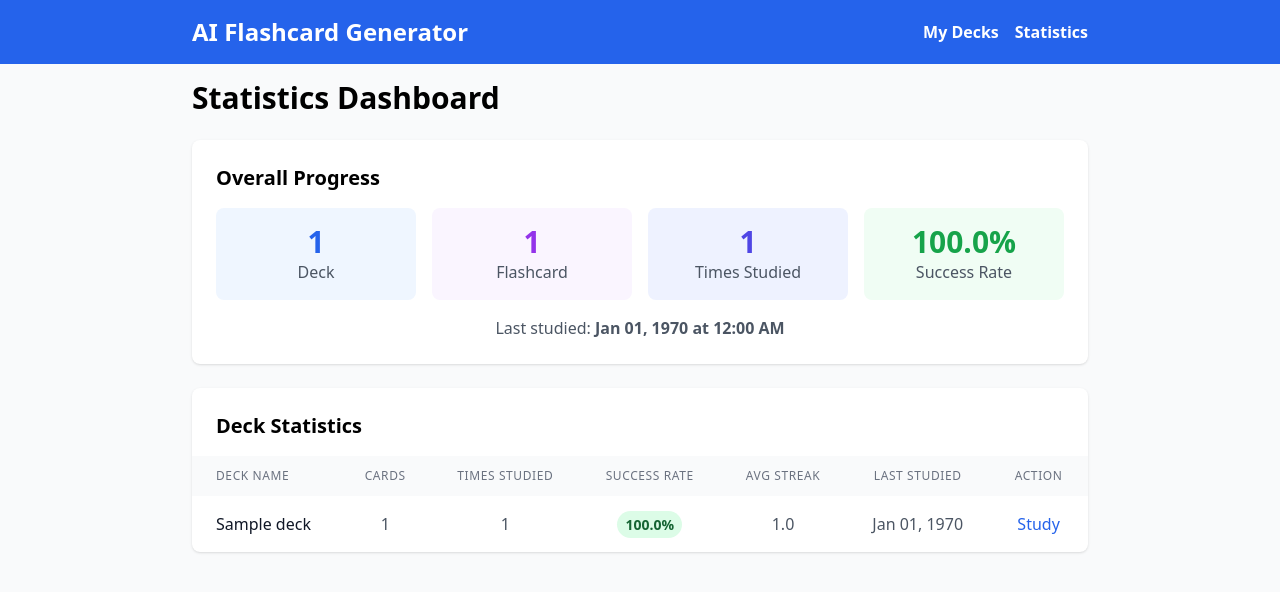
After one commit to finleystephenson/gizmo-lite, a Flask app: page /stats in a window 1280 px wide. The commit adds this page. Shown: the top 592 px of the page. Run offline with Flask 3, Linux system fonts and the light colour scheme; tables that the repository leaves empty hold one stand-in row (values such as "Sample post"); some libraries are stand-ins or nearby versions.

Commit message:
feat(06-02): add statistics dashboard and deck stats
- Add Flashcard.get_deck_stats() for aggregated deck statistics
- Add Deck.get_all_with_stats() and Deck.get_overall_stats() methods
- Create /stats route and stats.html template with overall summary
- Add Statistics nav link to base.html header
- Update /decks to show quick stats (studied count, success rate, last studied)
- Color-code success rates: green >70%, yellow 50-70%, red <50%

Co-Authored-By: Claude Opus 4.5 <noreply@anthropic.com>

```diff
--- a/src/routes/main.py
+++ b/src/routes/main.py
@@ -96,36 +96,38 @@ def decks():
     Display all saved decks for user to select which one to study.
 
     For students: This route provides the entry point to study mode.
-    It queries all decks and calculates flashcard counts for each deck.
+    It queries all decks with their study statistics.
     """
-    # Get all decks from database
-    # For students: Deck.get_all() returns a list of deck dictionaries
-    decks = Deck.get_all()
+    from datetime import datetime
 
-    # Add card count to each deck
-    # For students: We loop through each deck and count its flashcards
-    # The card_count is added to the deck dictionary for display
-    decks_with_counts = []
+    # Get all decks with their statistics
+    # For students: Deck.get_all_with_stats() returns deck data + aggregated flashcard stats
+    decks = Deck.get_all_with_stats()
+
+    # Format dates and add card_count alias for each deck
+    # For students: We format timestamps as readable dates and ensure backward compatibility
+    decks_with_dates = []
     for deck in decks:
-        # Get all flashcards for this deck
-        flashcards = Flashcard.get_by_deck(deck['id'])
-        card_count = len(flashcards)
-
         # Format the created_at timestamp as a human-readable date
-        # For students: Unix timestamp (seconds since 1970) → readable string
-        from datetime import datetime
         created_date = datetime.fromtimestamp(deck['created_at']).strftime('%b %d, %Y')
 
-        # Add count and formatted date to deck data
-        decks_with_counts.append({
+        # Format last_studied timestamp if available
+        if deck.get('last_studied'):
+            last_studied_date = datetime.fromtimestamp(deck['last_studied']).strftime('%b %d, %Y')
+        else:
+            last_studied_date = None
+
+        # Add formatted dates and card_count alias (total_cards from stats)
+        decks_with_dates.append({
             **deck,
-            'card_count': card_count,
-            'created_date': created_date
+            'card_count': deck['total_cards'],
+            'created_date': created_date,
+            'last_studied_date': last_studied_date
         })
 
     # Render decks template with the enhanced deck data
-    # For students: The template receives decks with card_count and created_date fields
-    return render_template('decks.html', decks=decks_with_counts)
+    # For students: The template receives decks with stats and formatted dates
+    return render_template('decks.html', decks=decks_with_dates)
 
 
 @main.route('/study/<int:deck_id>')
@@ -427,3 +429,43 @@ def delete_card(card_id):
     # Return JSON success response
     # For students: The JavaScript will use this to remove the card from the DOM
     return jsonify({'success': True}), 200
+
+
+@main.route('/stats')
+def statistics():
+    """
+    Display statistics dashboard showing study progress across all decks.
+
+    For students: This route aggregates statistics from all flashcards
+    to show overall progress and per-deck breakdowns. It uses helper
+    methods in the Deck and Flashcard models for data aggregation.
+    """
+    from datetime import datetime
+
+    # Get overall statistics across all decks
+    # For students: Deck.get_overall_stats() aggregates data from all flashcards
+    overall = Deck.get_overall_stats()
+
+    # Format the last studied timestamp as human-readable date
+    if overall['last_studied']:
+        overall['last_studied_date'] = datetime.fromtimestamp(
+            overall['last_studied']
+        ).strftime('%b %d, %Y at %I:%M %p')
+    else:
+        overall['last_studied_date'] = 'Never'
+
+    # Get all decks with their individual statistics
+    # For students: Deck.get_all_with_stats() returns deck data + flashcard stats
+    decks = Deck.get_all_with_stats()
+
+    # Format dates for each deck
+    for deck in decks:
+        if deck['last_studied']:
+            deck['last_studied_date'] = datetime.fromtimestamp(
+                deck['last_studied']
+            ).strftime('%b %d, %Y')
+        else:
+            deck['last_studied_date'] = 'Never'
+
+    # Render statistics template
+    return render_template('stats.html', overall=overall, decks=decks)
--- a/src/templates/base.html
+++ b/src/templates/base.html
@@ -16,11 +16,16 @@
     <header class="bg-blue-600 text-white p-4">
         <div class="max-w-4xl mx-auto flex justify-between items-center">
             <h1 class="text-2xl font-bold">AI Flashcard Generator</h1>
-            <!-- Navigation link to My Decks page -->
-            <!-- For students: This link is always visible for easy access to saved decks -->
-            <a href="/decks" class="text-white hover:text-gray-200 font-semibold transition-colors">
-                My Decks
-            </a>
+            <!-- Navigation links -->
+            <!-- For students: These links are always visible for easy navigation -->
+            <nav class="flex gap-4">
+                <a href="/decks" class="text-white hover:text-gray-200 font-semibold transition-colors">
+                    My Decks
+                </a>
+                <a href="/stats" class="text-white hover:text-gray-200 font-semibold transition-colors">
+                    Statistics
+                </a>
+            </nav>
         </div>
     </header>
 
--- /dev/null
+++ b/src/templates/stats.html
@@ -0,0 +1,141 @@
+{% extends "base.html" %}
+
+{% block title %}Statistics - AI Flashcard Generator{% endblock %}
+
+{% block content %}
+<!-- Statistics dashboard - track study progress across all decks -->
+<!-- For students: This page aggregates data from all flashcards to show progress -->
+<div class="max-w-4xl mx-auto">
+    <h2 class="text-3xl font-bold mb-6">Statistics Dashboard</h2>
+
+    {% if overall.total_decks > 0 %}
+        <!-- Overall Summary Card -->
+        <!-- For students: Shows lifetime totals across all study sessions -->
+        <div class="bg-white p-6 rounded-lg shadow mb-6">
+            <h3 class="font-bold text-xl mb-4">Overall Progress</h3>
+            <div class="grid grid-cols-2 md:grid-cols-4 gap-4">
+                <!-- Total Decks -->
+                <div class="text-center p-4 bg-blue-50 rounded-lg">
+                    <div class="text-3xl font-bold text-blue-600">{{ overall.total_decks }}</div>
+                    <div class="text-gray-600">Deck{% if overall.total_decks != 1 %}s{% endif %}</div>
+                </div>
+
+                <!-- Total Cards -->
+                <div class="text-center p-4 bg-purple-50 rounded-lg">
+                    <div class="text-3xl font-bold text-purple-600">{{ overall.total_cards }}</div>
+                    <div class="text-gray-600">Flashcard{% if overall.total_cards != 1 %}s{% endif %}</div>
+                </div>
+
+                <!-- Times Studied -->
+                <div class="text-center p-4 bg-indigo-50 rounded-lg">
+                    <div class="text-3xl font-bold text-indigo-600">{{ overall.total_studied }}</div>
+                    <div class="text-gray-600">Times Studied</div>
+                </div>
+
+                <!-- Success Rate -->
+                <div class="text-center p-4 rounded-lg
+                    {% if overall.success_rate >= 70 %}bg-green-50{% elif overall.success_rate >= 50 %}bg-yellow-50{% else %}bg-red-50{% endif %}">
+                    <div class="text-3xl font-bold
+                        {% if overall.success_rate >= 70 %}text-green-600{% elif overall.success_rate >= 50 %}text-yellow-600{% else %}text-red-600{% endif %}">
+                        {{ overall.success_rate }}%
+                    </div>
+                    <div class="text-gray-600">Success Rate</div>
+                </div>
+            </div>
+
+            <!-- Last Study Session -->
+            <div class="mt-4 text-center text-gray-600">
+                Last studied: <span class="font-semibold">{{ overall.last_studied_date }}</span>
+            </div>
+        </div>
+
+        <!-- Per-Deck Statistics Table -->
+        <!-- For students: Shows detailed breakdown for each deck -->
+        <div class="bg-white rounded-lg shadow overflow-hidden">
+            <h3 class="font-bold text-xl p-6 pb-4">Deck Statistics</h3>
+            <div class="overflow-x-auto">
+                <table class="w-full">
+                    <thead class="bg-gray-50">
+                        <tr>
+                            <th class="px-6 py-3 text-left text-xs font-medium text-gray-500 uppercase tracking-wider">Deck Name</th>
+                            <th class="px-6 py-3 text-center text-xs font-medium text-gray-500 uppercase tracking-wider">Cards</th>
+                            <th class="px-6 py-3 text-center text-xs font-medium text-gray-500 uppercase tracking-wider">Times Studied</th>
+                            <th class="px-6 py-3 text-center text-xs font-medium text-gray-500 uppercase tracking-wider">Success Rate</th>
+                            <th class="px-6 py-3 text-center text-xs font-medium text-gray-500 uppercase tracking-wider">Avg Streak</th>
+                            <th class="px-6 py-3 text-center text-xs font-medium text-gray-500 uppercase tracking-wider">Last Studied</th>
+                            <th class="px-6 py-3 text-center text-xs font-medium text-gray-500 uppercase tracking-wider">Action</th>
+                        </tr>
+                    </thead>
+                    <tbody class="divide-y divide-gray-200">
+                        {% for deck in decks %}
+                        <tr class="hover:bg-gray-50">
+                            <!-- Deck Name -->
+                            <td class="px-6 py-4 whitespace-nowrap">
+                                <div class="font-medium text-gray-900">{{ deck.name }}</div>
+                            </td>
+
+                            <!-- Card Count -->
+                            <td class="px-6 py-4 whitespace-nowrap text-center text-gray-600">
+                                {{ deck.total_cards }}
+                            </td>
+
+                            <!-- Times Studied -->
+                            <td class="px-6 py-4 whitespace-nowrap text-center text-gray-600">
+                                {{ deck.total_studied }}
+                            </td>
+
+                            <!-- Success Rate (color-coded) -->
+                            <td class="px-6 py-4 whitespace-nowrap text-center">
+                                {% if deck.total_studied > 0 %}
+                                    <span class="px-2 py-1 rounded-full text-sm font-semibold
+                                        {% if deck.success_rate >= 70 %}bg-green-100 text-green-800
+                                        {% elif deck.success_rate >= 50 %}bg-yellow-100 text-yellow-800
+                                        {% else %}bg-red-100 text-red-800{% endif %}">
+                                        {{ deck.success_rate }}%
+                                    </span>
+                                {% else %}
+                                    <span class="text-gray-400">—</span>
+                                {% endif %}
+                            </td>
+
+                            <!-- Average Streak -->
+                            <td class="px-6 py-4 whitespace-nowrap text-center text-gray-600">
+                                {% if deck.total_studied > 0 %}
+                                    {{ deck.avg_streak }}
+                                {% else %}
+                                    <span class="text-gray-400">—</span>
+                                {% endif %}
+                            </td>
+
+                            <!-- Last Studied -->
+                            <td class="px-6 py-4 whitespace-nowrap text-center text-gray-600">
+                                {{ deck.last_studied_date }}
+                            </td>
+
+                            <!-- Study Link -->
+                            <td class="px-6 py-4 whitespace-nowrap text-center">
+                                <a href="/study/{{ deck.id }}"
+                                   class="text-blue-600 hover:text-blue-800 font-medium">
+                                    Study
+                                </a>
+                            </td>
+                        </tr>
+                        {% endfor %}
+                    </tbody>
+                </table>
+            </div>
+        </div>
+
+    {% else %}
+        <!-- Empty State -->
+        <!-- For students: Shown when no decks exist yet -->
+        <div class="bg-white p-12 rounded-lg shadow text-center">
+            <p class="text-gray-600 text-lg mb-4">No statistics yet. Create some decks and start studying!</p>
+            <a href="/"
+               class="inline-block bg-blue-600 text-white py-3 px-6 rounded-md hover:bg-blue-700 transition-colors font-bold">
+                Create Deck
+            </a>
+        </div>
+    {% endif %}
+</div>
+{% endblock %}
```
Also changed, not shown: src/models/deck.py (+77 -0 lines), src/models/flashcard.py (+62 -0 lines), src/templates/decks.html (+19 -1 lines), .planning/phases/06-deck-management/06-01-SUMMARY.md (added).
